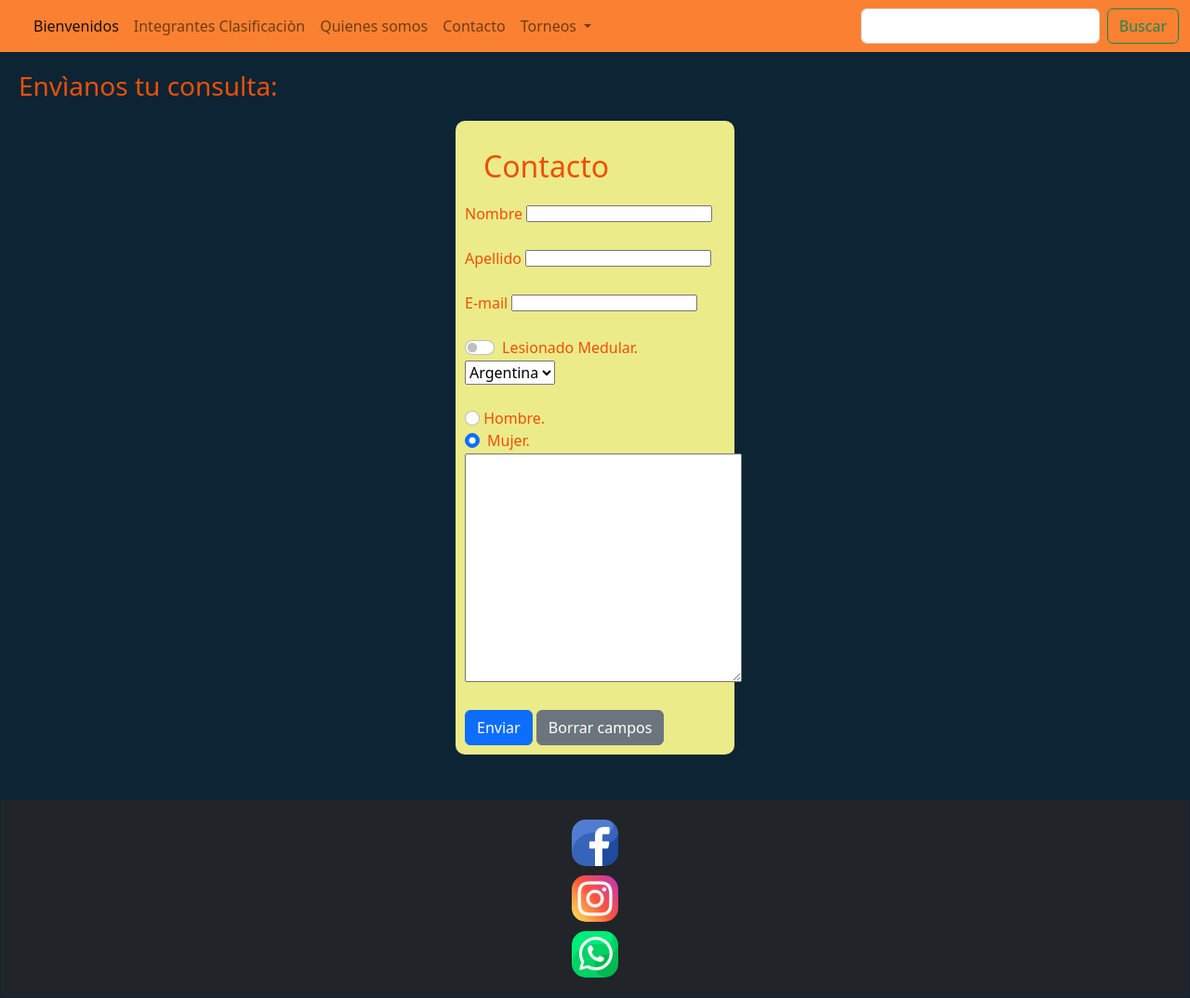
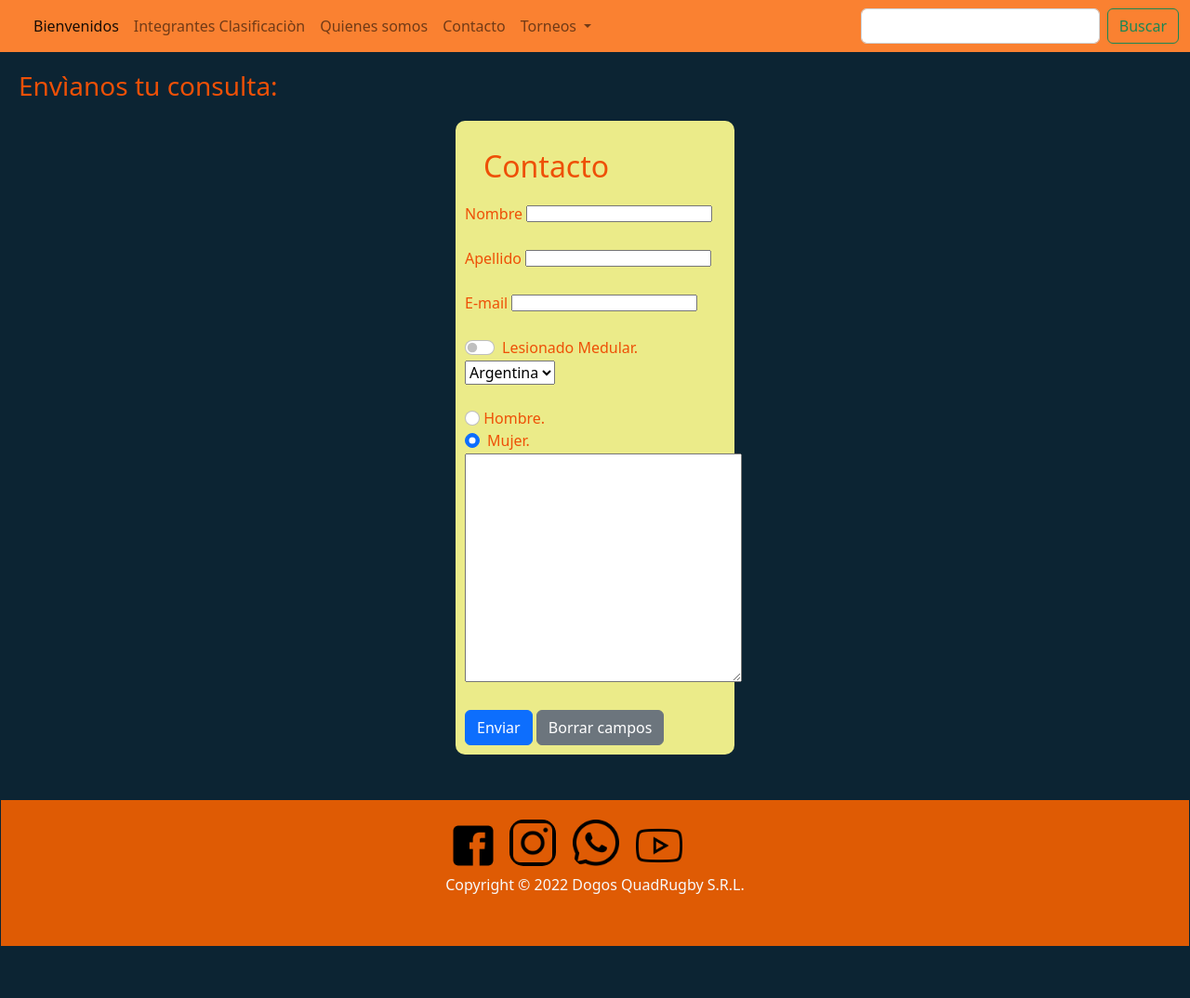
Before and after one commit to Matias22xt/EntregaProyectoFinal, a website: page dogos/Contacto.html in a window 1280 px wide. Shown: the whole page at 93% size. After the commit the page ends 1019 px from the top, so only its background shows below. Drawn offline with nearby package versions, Linux system fonts and the light colour scheme.

Commit message:
entrega final

```diff
--- a/dogos/Contacto.html
+++ b/dogos/Contacto.html
@@ -112,19 +112,29 @@
         <br> <br>
         </main>
 
+        <footer class="footer p-3 text-light">
+          <div class="footer2">
+            <a href="https://www.facebook.com/Quad-Rugby-Cordoba-419424348132138/" target="_blank">
+              <img class="imgredes" src="../img/face.png" alt=""></a>
+             <a class="redes2" href="http://www.instagram.com/quadrugbycordobaoficial/" target="_blank">
+               <img class="imgredes" src="../img/insta.png" alt="">
+             </a>
+             <a class="redes2" href="https://api.whatsapp.com/send?phone=3513056075&text=Bienvenidos%20a%20DogosQuadRugby%20%C2%BFEn%20que%20podemos%20ayudarte?" target="_blank">
+               <img class="imgredes" src="../img/wsp.png" alt="">
+             </a>
+             <a href="https://www.youtube.com/watch?v=vUlpUVrvTQQ&t=184s" target="_blank">
+              <img class="imgredes" src="../img/ytub.png" alt=""></a>
+          </div>
+
+          <div class="footer3">
+            <p>
+              Copyright © 2022 Dogos QuadRugby S.R.L.
+            </p>
+           </div>
+
+    </footer>
 
 
-        <footer class="footer bg-dark p-3 text-light">
-          <a class="redes1" href="https://www.facebook.com/Quad-Rugby-Cordoba-419424348132138/" target="_blank">
-           <img class="imgredes" src="../img/facebook.png" alt=""></a>
-          <a class="redes2" href="http://www.instagram.com/quadrugbycordobaoficial/" target="_blank">
-            <img class="imgredes" src="../img/instagram.png" alt="">
-          </a>
-          <a href="3513056075" target="_blank">
-            <img class="imgredes" src="../img/whatsapp.png" alt="">
-          </a>
-
-      </footer>
 
 <!-- JavaScript Bundle with Popper -->
 <script src="https://cdn.jsdelivr.net/npm/bootstrap@5.2.0-beta1/dist/js/bootstrap.bundle.min.js" integrity="sha384-pprn3073KE6tl6bjs2QrFaJGz5/SUsLqktiwsUTF55Jfv3qYSDhgCecCxMW52nD2" crossorigin="anonymous"></script>
--- a/scss/_footer.scss
+++ b/scss/_footer.scss
@@ -40,6 +40,10 @@
     max-width: 5%;
     max-height: 5%;
   }
+  .youtube{
+    max-width: 5%;
+    max-height: 5%;
+     }
 
 .redes1{
     font-family: cursive;
```
Also changed, not shown: dogos/Acercade.html (+20 -9 lines), dogos/Integrantes.html (+20 -9 lines), dogos/Redes.html (+3 -1 lines), index.html (+2 -2 lines), css/estilo.css.
